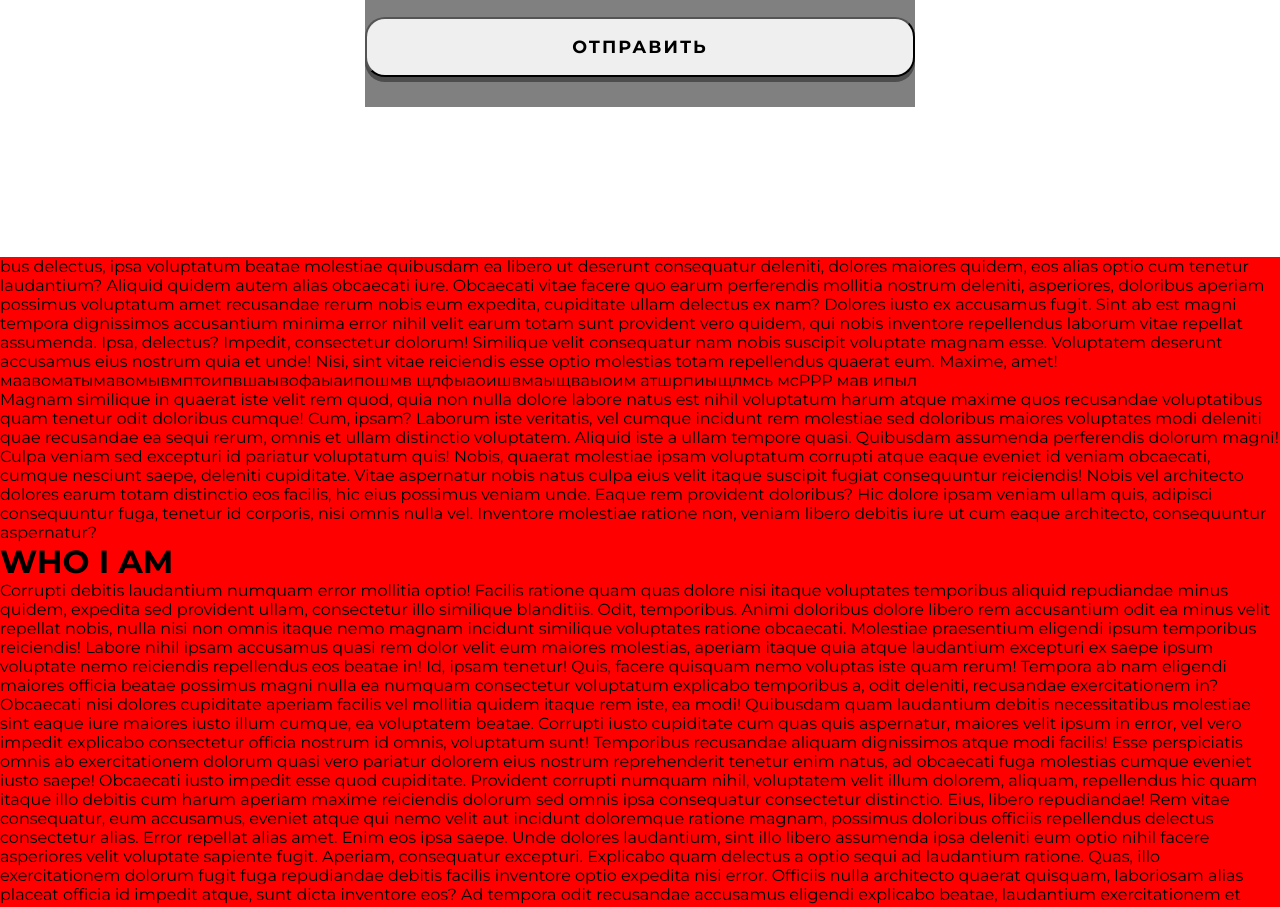
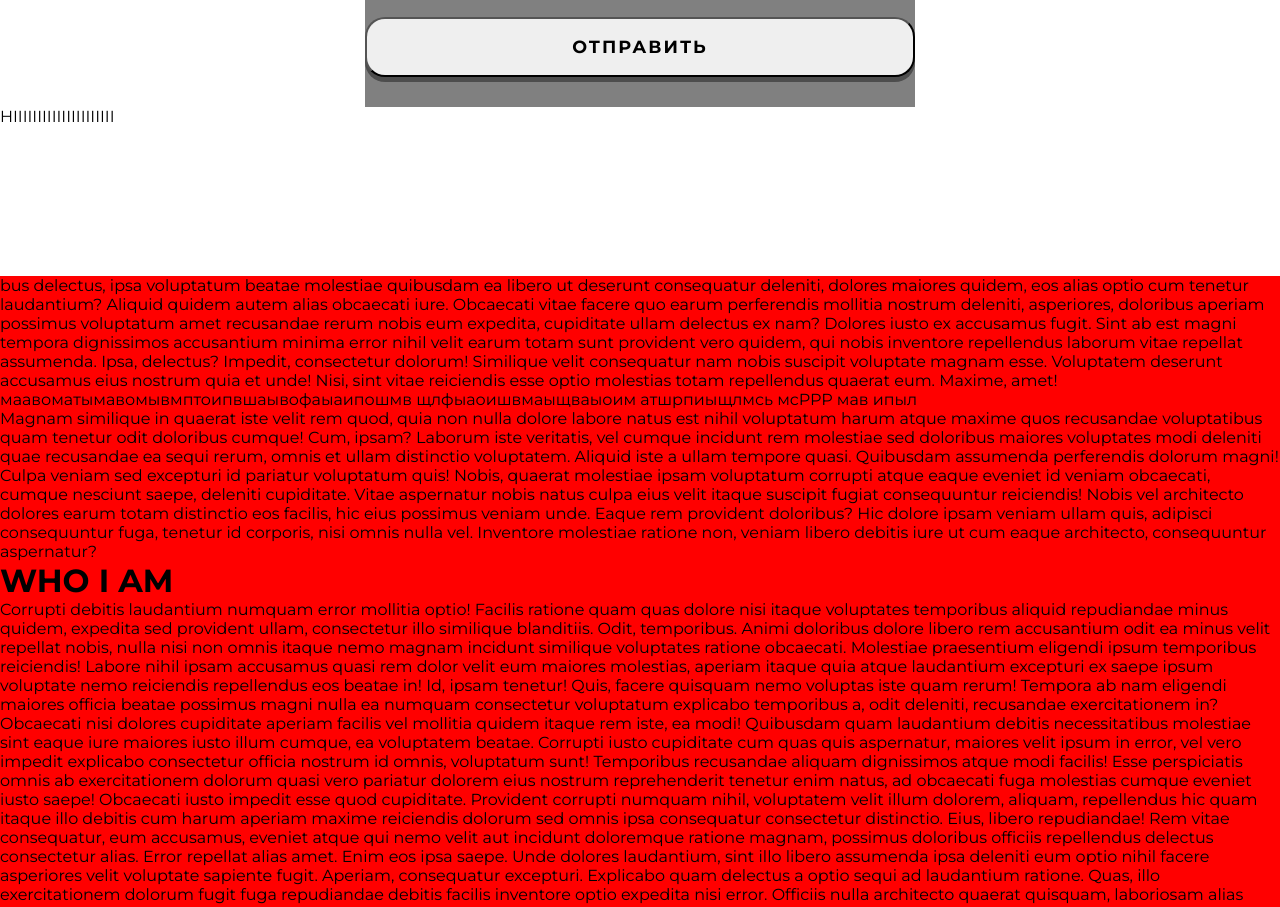
Before and after one commit to Madina030596/aep, a plain HTML site: page index.html in a window 1280 px wide. Shown: the part 2358-3265 px from the top of the page. Drawn offline with Linux system fonts and the light colour scheme; grey boxes are pictures that could not be loaded.

Commit message:
Update index.html

```diff
--- a/index.html
+++ b/index.html
@@ -162,6 +162,7 @@
         </div>
     </div>
 
+    <p>HIIIIIIIIIIIIIIIIIIIII</p>
         <div class="ff">
         bus delectus, ipsa voluptatum beatae molestiae quibusdam ea libero ut deserunt consequatur deleniti, dolores maiores quidem, eos alias optio cum tenetur laudantium? Aliquid quidem autem alias obcaecati iure.
         Obcaecati vitae facere quo earum perferendis mollitia nostrum deleniti, asperiores, doloribus aperiam possimus voluptatum amet recusandae rerum nobis eum expedita, cupiditate ullam delectus ex nam? Dolores iusto ex accusamus fugit.
```
